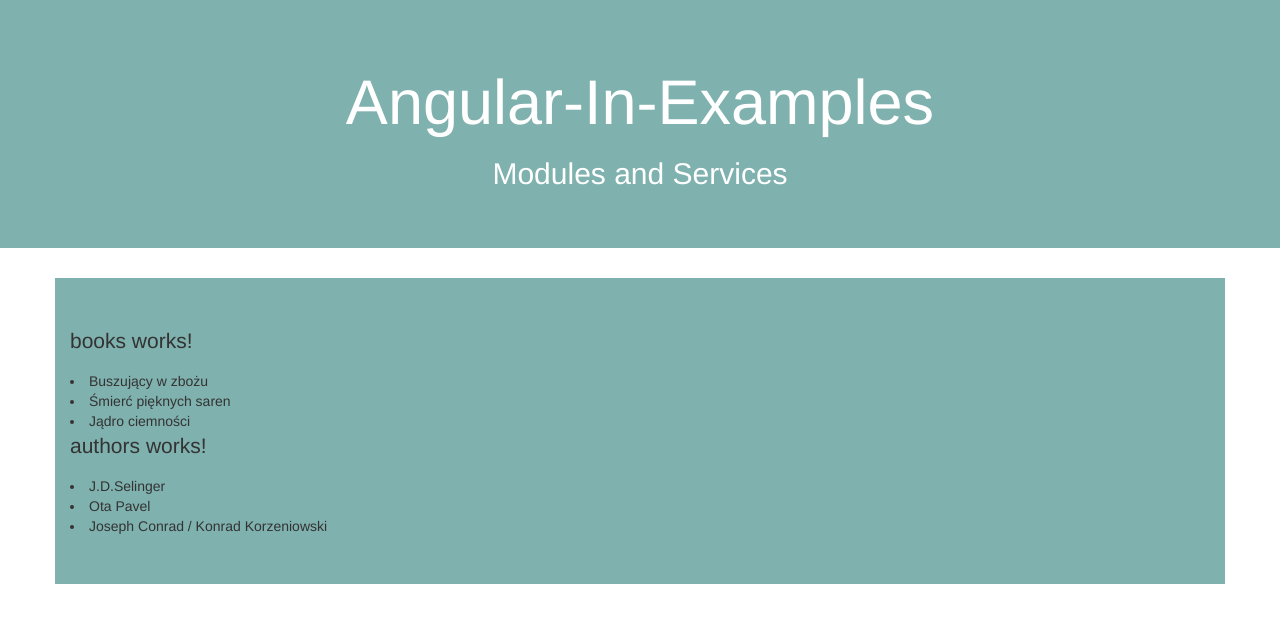
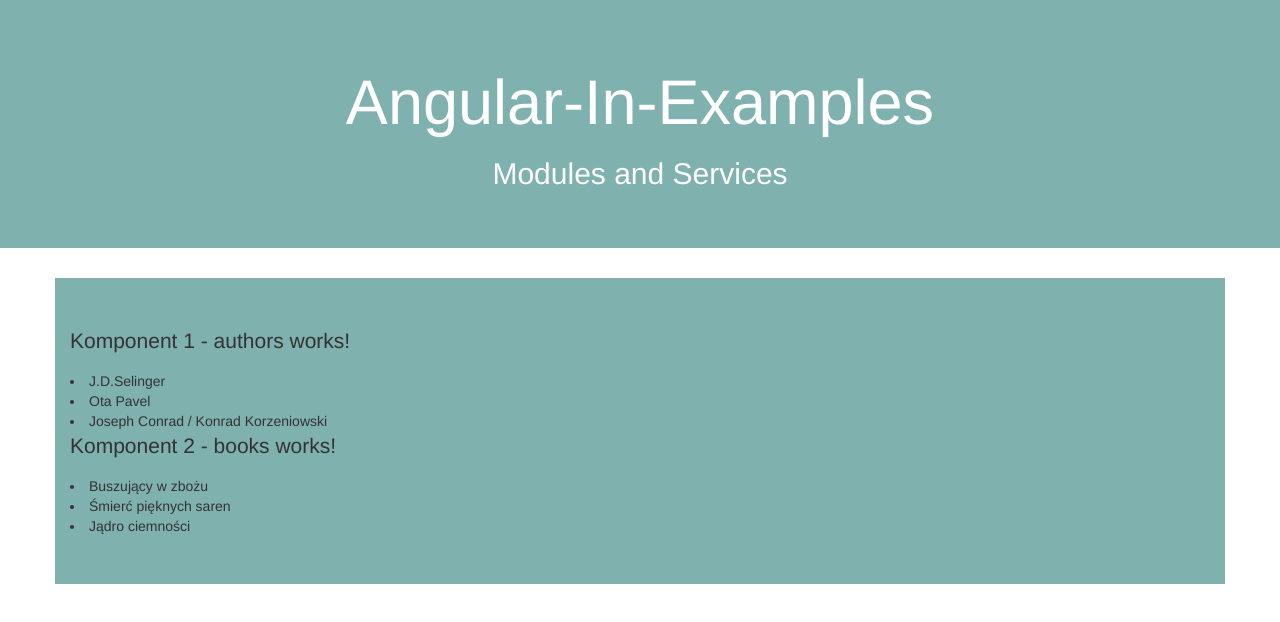
Before and after one commit to RafalM2000/modulesServices, an Angular app: page / in a window 1280 px wide. Shown: the top 622 px of the page. Built offline with nearby package versions, Linux system fonts and the light colour scheme.

Commit message:
initial layout changes

```diff
--- a/src/app/app.component.html
+++ b/src/app/app.component.html
@@ -4,6 +4,6 @@
 </div>
 
 <div class="jumbotron container">
+  <app-authors></app-authors>
   <app-books></app-books>
-  <app-authors></app-authors>
 </div>
--- a/src/app/library/authors/authors.component.html
+++ b/src/app/library/authors/authors.component.html
@@ -1,4 +1,4 @@
-<p>authors works!</p>
+<p>Komponent 1 - authors works!</p>
 <li>J.D.Selinger</li>
 <li>Ota Pavel</li>
 <li>Joseph Conrad / Konrad Korzeniowski</li>
--- a/src/app/library/books/books.component.html
+++ b/src/app/library/books/books.component.html
@@ -1,4 +1,4 @@
-<p>books works!</p>
+<p>Komponent 2 - books works!</p>
 <li>Buszujący w zbożu</li>
 <li>Śmierć pięknych saren</li>
 <li>Jądro ciemności</li>
```
